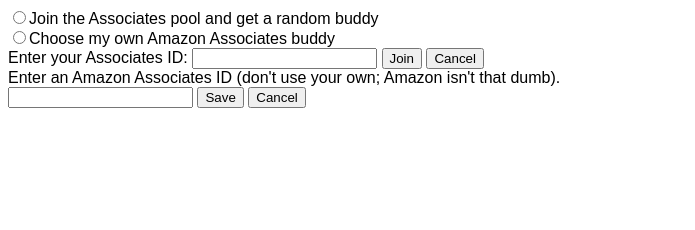
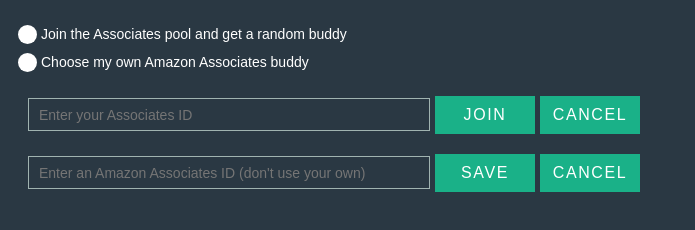
Before and after one commit to elaineo/AmazonMonetizer, a browser extension: page amzn.html in a window 1280 px wide. Shown: the whole page, without its empty margins (0-695 px from the left). Drawn offline with Linux system fonts and the light colour scheme.

Commit message:
less uuggly

```diff
--- a/amzn.html
+++ b/amzn.html
@@ -3,41 +3,143 @@
 	<head>
 		<title>Amazon Monetizer</title>
 		<style>
-			body{width:650px; font-family: sans-serif;}
-			a, span {padding: 10px;}
-			ul { list-style-type: none; padding: 0; margin: 0 0 5px 0;}
-			#new-rule input[type=text], .edit-rule input[type=text]{width:220px; margin: 0 5px;}
-			.from, .to { font-family: monospace; width: 220px; display: inline-block; }
-			.seperator { font-weight: bold; color: red; }
-			#headings span { font-family: Arial; font-weight: bold; color: #def; padding: 5px 10px;}
-			#no-rules { padding: 10px; color: #666; }
-			.switcheroo {color: red;}
-			#removeAllRulesButton { margin: 10px; }
-			#new-rule, .edit-rule { margin-left: 3px; }
-			.edit-rule .seperator {padding-right: 18px;}
+			body{width:650px; background: rgba(19, 35, 47, 0.9); font-family: 'Titillium Web', sans-serif;
+			font-size: 18px;
+			line-height: 1.5em;}
+			div {
+				margin: 20px 0px 0 10px;
+			}
+			.buddy {color:#fff;}
+			a {
+			  text-decoration: none;
+			  color: #a0b3b0;
+			  -webkit-transition: .5s ease;
+			          transition: .5s ease;
+			  margin: 10px;
+			  margin-left: 30px;
+			  padding: 10px;
+			background: rgba(160, 179, 176, 0.25);;
+			}
+			a:hover {
+			  color: #179b77;
+			}
+
+			p {
+			  color:#a0b3b0;
+			  font-weight:300;
+			  margin:0 0 40px;
+			}
+
+			::-webkit-input-placeholder {
+			  color:rgba(#ffffff,.5);
+			  transition:all 0.25s ease;
+			  pointer-events: none;
+			  font-size:14px;
+			  .req {
+			  	margin:2px;
+			  	color:#1ab188;
+			  }
+			}
+
+			input {
+			  font-size:18px;
+			  display:inline;
+			  width:380px;
+			  height:100%;
+			  padding:5px 10px;
+			  background:none;
+			  background-image:none;
+			  border:1px solid #a0b3b0;
+			  color:#ffffff;
+			  border-radius:0;
+			  -webkit-transition: border-color .25s ease, box-shadow .25s ease;
+          transition: border-color .25s ease, box-shadow .25s ease;
+}
+
+			input:focus {
+				outline:0;
+				border-color:#1ab188;
+			  }
+
+			input[type="button"] {
+			  font-size: 16px;
+			  border:0;
+			  width:100px;
+			  outline:none;
+			  border-radius:0;
+			  padding:10px 0;
+			  text-transform:uppercase;
+			  letter-spacing:.1em;
+			  background:#1ab188;
+			  color:#ffffff;
+			  transition:all.5s ease;
+			  -webkit-appearance: none;
+
+			}
+			  input[type="button"]:hover, input[type="button"]:focus {
+			    background: #179b77;
+}
+
+
+			input[type="radio"] {
+			    display:none;
+			}
+			input[type="radio"] + label {
+			    color: #ffffff;
+			    font-family:Arial, sans-serif;
+			    font-size:14px;
+			}
+			input[type="radio"] + label span {
+			    display:inline-block;
+			    width:19px;
+			    height:19px;
+			    margin:-1px 4px 0 0;
+			    vertical-align:middle;
+			    cursor:pointer;
+			    -moz-border-radius:  50%;
+			    border-radius:  50%;
+			}
+
+			input[type="radio"] + label span {
+			     background-color:#ffffff;
+			}
+
+			input[type="radio"]:checked + label span{
+			     background-color:#1ab188;
+			}
+
+			input[type="radio"] + label span,
+			input[type="radio"]:checked + label span {
+			  -webkit-transition:background-color 0.4s linear;
+			  -o-transition:background-color 0.4s linear;
+			  -moz-transition:background-color 0.4s linear;
+			  transition:background-color 0.4s linear;
+			}
 		</style>
 		<script type="text/javascript" src="jquery.js"></script>
 		<script type="text/javascript" async src="amzn.js"></script>
 	</head>
 	<body>
-		<input type="radio" name="mode" id="poolCheck">Join the Associates pool and get a random buddy<br>
-		<input type="radio" name="mode" id="nopoolCheck">Choose my own Amazon Associates buddy
+		<div>
+		<input type="radio" name="mode" id="poolCheck"><label for="poolCheck"><span></span>Join the Associates pool and get a random buddy</label><br>
+		<input type="radio" name="mode" id="nopoolCheck"><label for="nopoolCheck"><span></span>Choose my own Amazon Associates buddy</label>
+		</div>
 		<div id="pool">
 			<div class="empty">
-				Enter your Associates ID:
-				<input type="text" id="pooltag" name="tag" />
-				<input id="pooltagBtn" type="button" value="Join" name="SaveTag" />
-				<input class="cancel" type="button" value="Cancel" />
+				<input type="text" id="pooltag" name="tag" placeholder="Enter your Associates ID"/>
+				<input id="pooltagBtn" class="button" type="button" value="Join" name="SaveTag" />
+				<input class="cancel button" type="button" value="Cancel" />
 			</div>
 			<div class="full"></div>
 		</div>
 		<div id="nopool">
-		  <div class="empty">Enter an Amazon Associates ID (don't use your own; Amazon isn't that dumb).<br>
-				<input type="text" id="tag" name="tag" />
-				<input id="tagBtn" type="button" value="Save" name="SaveTag" />
-				<input class="cancel" type="button" value="Cancel" />
+		  <div class="empty">
+				<input type="text" id="tag" name="tag" placeholder="Enter an Amazon Associates ID (don't use your own)"/>
+				<input id="tagBtn" class="button" type="button" value="Save" name="SaveTag" />
+				<input class="cancel button" type="button" value="Cancel" />
 		  </div>
 			<div class="full"></div>
 		</div>
+		</p>
 	</body>
 </html>
--- a/amzn.js
+++ b/amzn.js
@@ -43,15 +43,15 @@
 	var text;
     if (isPool) {
     	buddy = rules.user_id
-		text = "You are a member of the Associates pool: " + buddy;
+		text = "You are a member of the Associates pool: <span class='buddy'>" + buddy + "</span>";
     } else {
     	buddy = rules.buddy_id
-    	text = "Your buddy is " + buddy
+    	text = "Your buddy is: <span class='buddy'>" + buddy + "</span>"
     }
 
 	if (buddy !== undefined) {
 		$(".empty").hide();
-		var li = $('<li class="buddy"/>');
+		var li = $('<p />');
 		var removeLink = '<a href="#" class="editBuddy">Change</a>';
 		li.append(text + removeLink);
 		buddyContainer.append(li);
```
